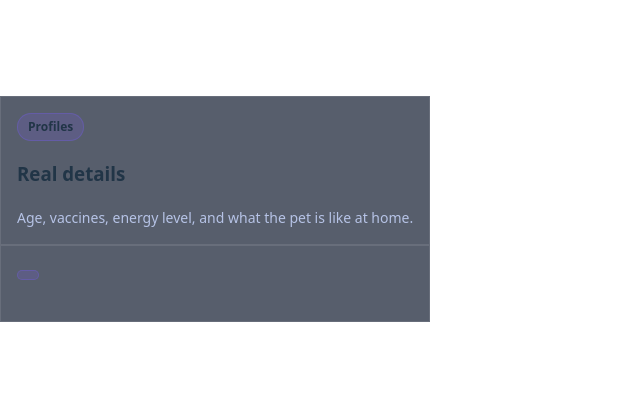
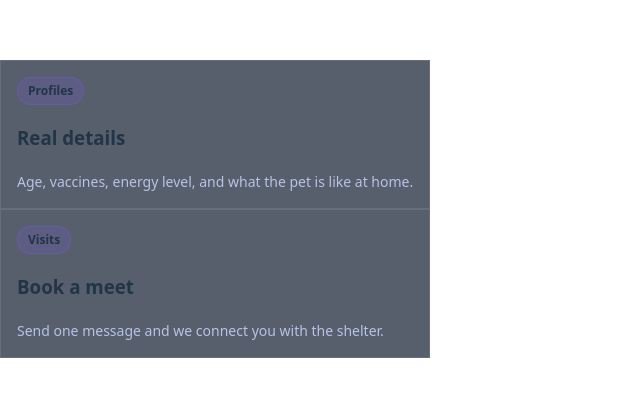
Before and after one commit to VKD-The-Tester/WebProgrammingActivities, a React (Vite) app in the folder NovaPets-Solution/: page / in a window 1280 px wide. Shown: the part 191-588 px from the top of the page, without its empty margins (0-640 px from the left). Built offline with nearby package versions, Linux system fonts and the light colour scheme.

Commit message:
Second card was provided with properties in App.jsx

```diff
--- a/NovaPets-Solution/src/App.jsx
+++ b/NovaPets-Solution/src/App.jsx
@@ -14,7 +14,11 @@ function App() {
           "Age, vaccines, energy level, and what the pet is like at home."
         }
       ></Card>
-      <Card></Card>
+      <Card
+        badgeInput={"Visits"}
+        headingText={"Book a meet"}
+        paragraphInfo={"Send one message and we connect you with the shelter."}
+      ></Card>
     </>
   );
 }
```
